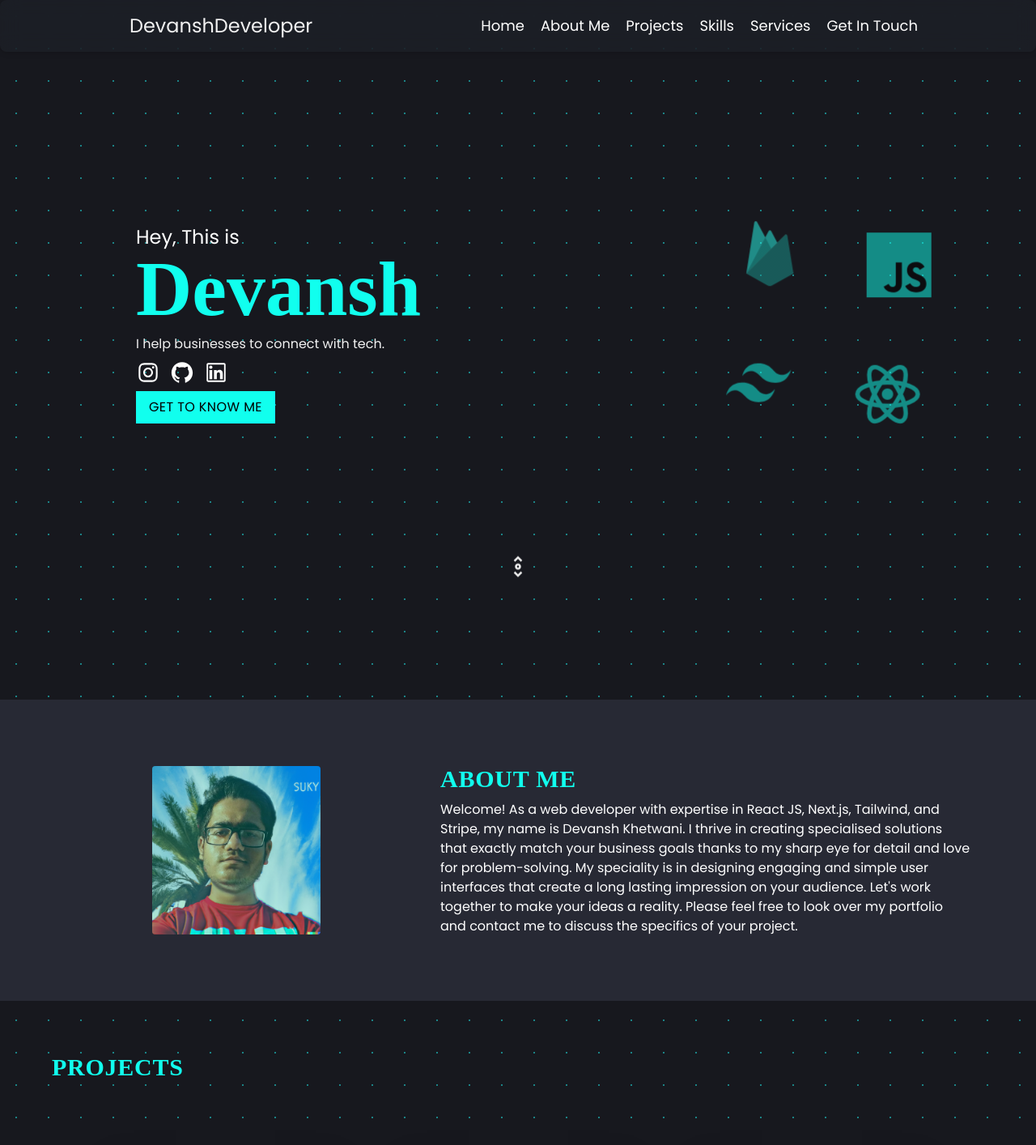
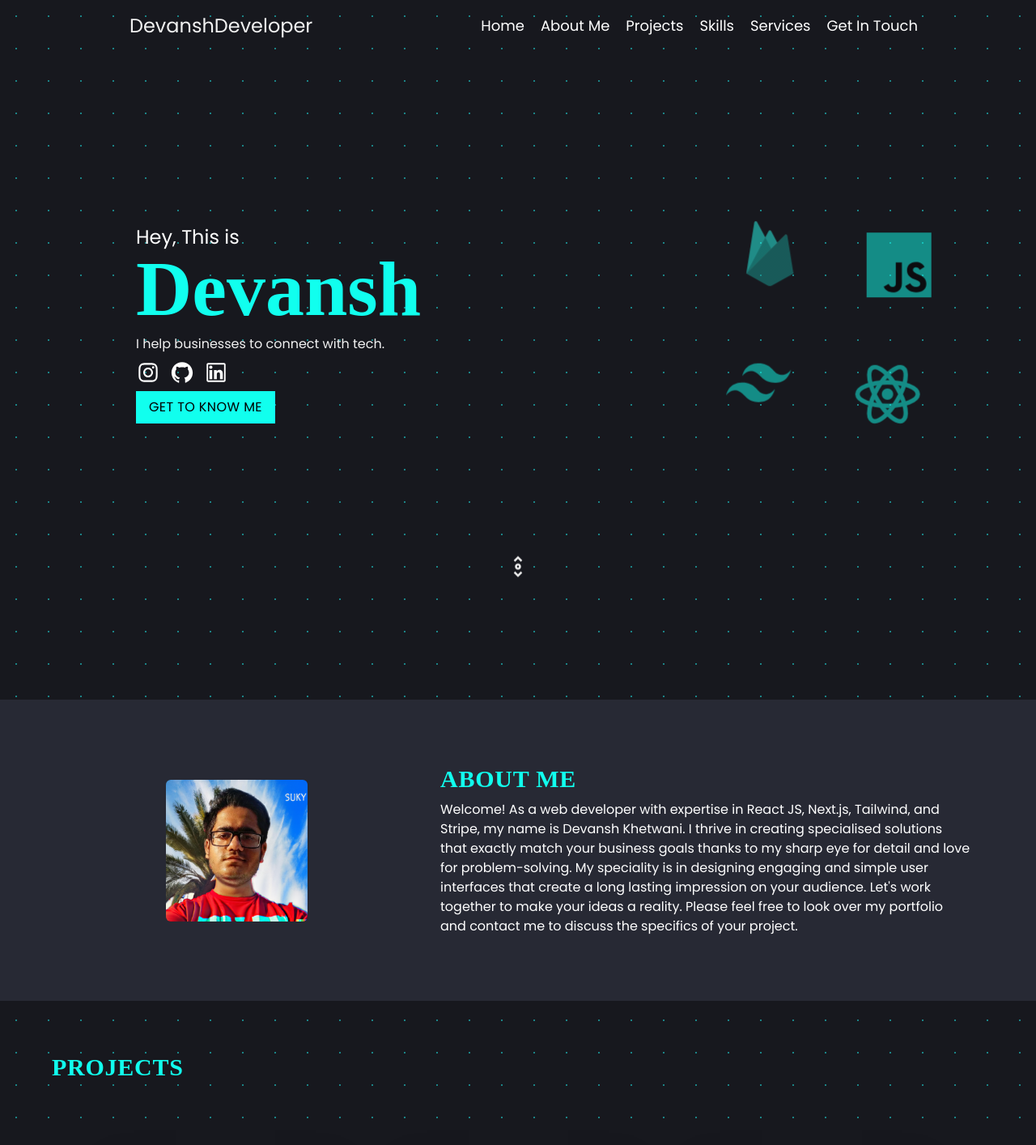
Before and after one commit to devanshdeveloper/devanshdeveloper.github.io, a Next.js app: page / in a window 1280 px wide. Shown: the top 1414 px of the page at 81% size. Built offline with nearby package versions, Linux system fonts and the light colour scheme; a web font is replaced by a local one.

Commit message:
added something

```diff
--- a/src/components/Navbar.js
+++ b/src/components/Navbar.js
@@ -13,7 +13,7 @@ function Navbar() {
   const [pageScrolled, setPageScrolled] = useState(scrollY);
   const [sidebaropen, setSidebaropen] = useState(false);
 
-  useEventListener("scroll", (e) => {
+  useEventListener("scroll", () => {
     setPageScrolled(window.scrollY);
   });
 
@@ -34,8 +34,10 @@ function Navbar() {
     <>
       <div
         className={`w-screen ${
-          pageScrolled > 150 ? "h-20" : "h-16"
-        } bg-dark-800/70 flex items-center justify-center backdrop-blur-md px-10 md:px-20 lg:px-40 z-10 fixed top-0 left-0 shadow-md rounded-lg transition-all duration-300`}
+          pageScrolled > 100
+            ? "h-20 bg-dark-800/70 shadow-md backdrop-blur-md"
+            : "h-16"
+        } flex items-center justify-center px-10 md:px-20 lg:px-40 z-10 fixed top-0 left-0 rounded-lg transition-all duration-300`}
       >
         <div className="flex items-center justify-between w-full h-full">
           <Link
--- a/src/pages/index.js
+++ b/src/pages/index.js
@@ -10,7 +10,12 @@ import Head from "next/head";
 import Image from "next/image";
 import Link from "next/link";
 import { useState } from "react";
-import { AiOutlineGithub, AiOutlineInstagram, AiOutlineLinkedin, AiOutlineSend } from "react-icons/ai";
+import {
+  AiOutlineGithub,
+  AiOutlineInstagram,
+  AiOutlineLinkedin,
+  AiOutlineSend,
+} from "react-icons/ai";
 import { CgScrollV } from "react-icons/cg";
 
 export default function Home() {
@@ -67,9 +72,17 @@ export default function Home() {
         id="about"
         className="bg-dark-700 grid grid-cols-1 gap-10 lg:grid-cols-5 place-items-center p-10 lg:p-20 "
       >
-        <div className="lg:col-span-2 hover:scale-110 transition-all duration-200 bg-[url('/profile.png')] bg-no-repeat bg-cover rounded">
+        {/* <div className="lg:col-span-2 hover:scale-110 transition-all duration-200 bg-[url('/profile.png')] bg-no-repeat bg-cover rounded">
           <div className=" bg-brand-dark/30 h-52 w-52 rounded hover:bg-transparent transition-all duration-300"></div>
-        </div>
+        </div> */}
+
+        <Image
+          className="lg:col-span-2 rounded-md hover:scale-110 transition-all duration-200"
+          src="/profile.png"
+          height="175"
+          width="175"
+          alt="profile picture"
+        />
 
         <div className="lg:col-span-3 space-y-2">
           <h3 className="section-heading">About Me</h3>
@@ -80,9 +93,9 @@ export default function Home() {
             goals thanks to my sharp eye for detail and love for
             problem-solving. My speciality is in designing engaging and simple
             user interfaces that create a long lasting impression on your
-            audience. Let&apos;s work together to make your ideas a reality. Please
-            feel free to look over my portfolio and contact me to discuss the
-            specifics of your project.
+            audience. Let&apos;s work together to make your ideas a reality.
+            Please feel free to look over my portfolio and contact me to discuss
+            the specifics of your project.
           </p>
         </div>
       </section>
@@ -114,17 +127,17 @@ export default function Home() {
           With expertise in Figma, I am proficient in designing visually
           appealing and user-centric interfaces. I can create wireframes,
           prototypes, and high-fidelity designs that enhance the overall user
-          experience. By leveraging Figma&apos;s collaborative features, I ensure
-          seamless communication and efficient design iterations throughout the
-          project lifecycle.
+          experience. By leveraging Figma&apos;s collaborative features, I
+          ensure seamless communication and efficient design iterations
+          throughout the project lifecycle.
         </Tab>
         <Tab isActive={currentTabIndex === 1} techStack={["html", "css"]}>
           I have extensive knowledge of HTML and CSS, enabling me to craft
-          pixel-perfect and responsive web pages. Whether it&apos;s structuring the
-          content or styling the layout, I follow the best practices to ensure
-          cross-browser compatibility, accessibility, and clean code. I stay up
-          to date with the latest HTML and CSS specifications and utilize modern
-          techniques to create engaging user interfaces.
+          pixel-perfect and responsive web pages. Whether it&apos;s structuring
+          the content or styling the layout, I follow the best practices to
+          ensure cross-browser compatibility, accessibility, and clean code. I
+          stay up to date with the latest HTML and CSS specifications and
+          utilize modern techniques to create engaging user interfaces.
         </Tab>
         <Tab isActive={currentTabIndex === 2} techStack={["javascript"]}>
           As a skilled JavaScript developer, I excel in implementing interactive
@@ -135,12 +148,12 @@ export default function Home() {
         </Tab>
         <Tab isActive={currentTabIndex === 3} techStack={["react", "nextjs"]}>
           With hands-on experience in React JS and Next.js, I specialize in
-          building powerful and scalable web applications. I utilize React&apos;s
-          component-based architecture, state management, and virtual DOM, along
-          with Next.js&apos;s server-side rendering (SSR) capabilities. This
-          combination allows me to create fast, SEO-friendly, and highly
-          optimized web applications with improved performance and user
-          experience.
+          building powerful and scalable web applications. I utilize
+          React&apos;s component-based architecture, state management, and
+          virtual DOM, along with Next.js&apos;s server-side rendering (SSR)
+          capabilities. This combination allows me to create fast, SEO-friendly,
+          and highly optimized web applications with improved performance and
+          user experience.
         </Tab>
         <Tab isActive={currentTabIndex === 4} techStack={["firebase"]}>
           I am proficient in working with Firebase, a comprehensive platform for
@@ -191,7 +204,7 @@ export default function Home() {
                 ]}
               />
               <SelectInput
-                label="What&apos;s Your Budget?"
+                label="What's Your Budget?"
                 name="budget"
                 options={["", "$0-$500", "$500-$5000", "$5000+"]}
               />
--- a/src/styles/globals.css
+++ b/src/styles/globals.css
@@ -1,6 +1,10 @@
 @tailwind base;
 @tailwind components;
 @tailwind utilities;
+
+* {
+  -webkit-tap-highlight-color: transparent;
+}
 
 html {
   scroll-behavior: smooth;
```
